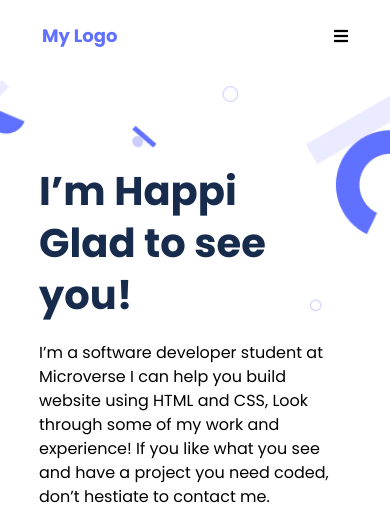
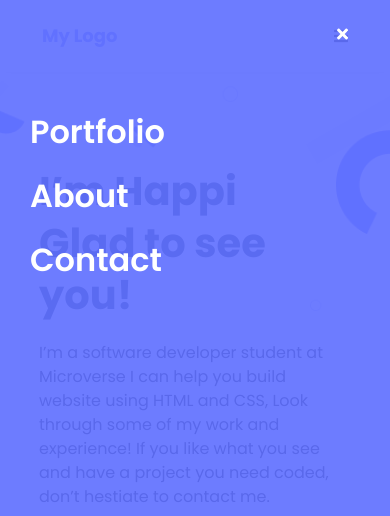
Before and after one commit to gilberthappi/Portfolio_setup_and_mobile_first, a website: page index.html in a window 390 px wide. Both pictures are taken after a click on the icon 341 px from the left and 36 px from the top of the page. Shown: the top 516 px of the page. Drawn offline with Linux system fonts and the light colour scheme.

Commit message:
Update styles for mobile menue

```diff
--- a/style.css
+++ b/style.css
@@ -3,7 +3,7 @@
 * {
   margin: 0;
   padding: 0;
-  font-family: "Poppins", sans-serif;
+  font-family: 'Poppins', sans-serif;
   box-sizing: border-box;
 }
 
@@ -84,6 +84,7 @@ nav {
   display: flex;
   justify-content: space-between;
   align-items: center;
+  box-shadow: 0 2px 10px rgba(0, 0, 0, 0.05);
 }
 
 .logo {
@@ -101,10 +102,42 @@ nav {
 
 /* ####### Hero Section ######## */
 
+@media only screen and (max-width: 576px) {
+  .navLinks.show {
+    display: flex;
+    flex-direction: row-reverse;
+    justify-content: space-between;
+    position: absolute;
+    left: 0;
+    top: 0;
+    height: 100vh;
+    width: 100vw;
+    border-bottom: 1px solid #DFE1E6;
+    padding-left: 30px;
+    padding-right: 42px;
+    padding-top: 26px;
+    background: rgba(97, 113, 255, 0.92);
+    text-align: center;
+    z-index: 2;
+    transition: 0.5s;
+    color: #fff;
+  }
+  .navLinks ul {
+    margin-top: 4rem;
+  }
+  .navLinks li {
+    margin: 20px 0;
+    font-weight: 600;
+    font-size: 32px;
+    line-height: 44px;
+    text-align: left;
+  }
+}
+
 .hero {
   background-color: white;
   height: calc(100vh - 72px);
-  background-image: url("./figmaImages/images/header-shapes\ mobile.png");
+  background-image: url('./figmaImages/images/header-shapes\ mobile.png');
   background-repeat: no-repeat;
   background-position: center;
   background-size: contain;
@@ -491,7 +524,7 @@ form {
     margin-top: 72px;
     height: calc(846px - 72px);
     width: 100%;
-    background-image: url("./figmaImages/images/desktop-images/Header\ bg.svg");
+    background-image: url('./figmaImages/images/desktop-images/Header\ bg.svg');
     background-repeat: no-repeat;
     background-size: contain;
     background-position: center;
```
